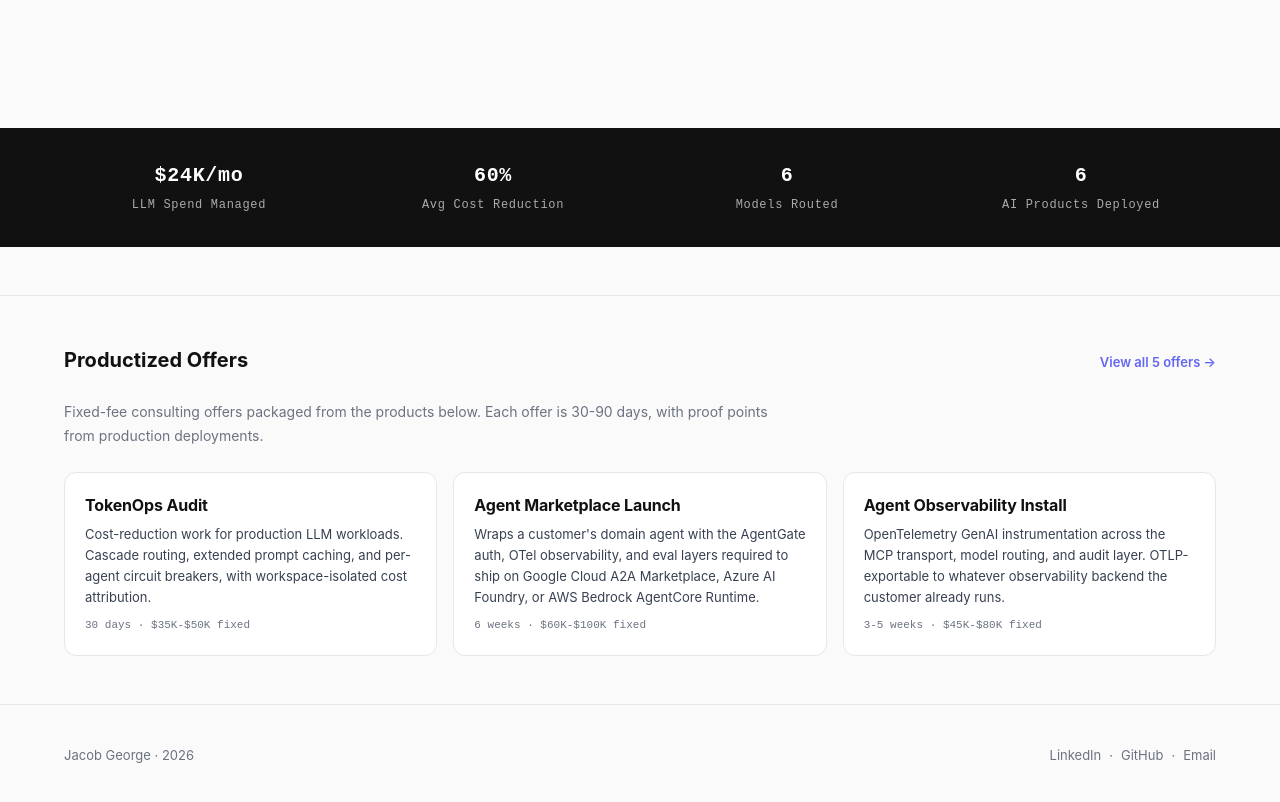
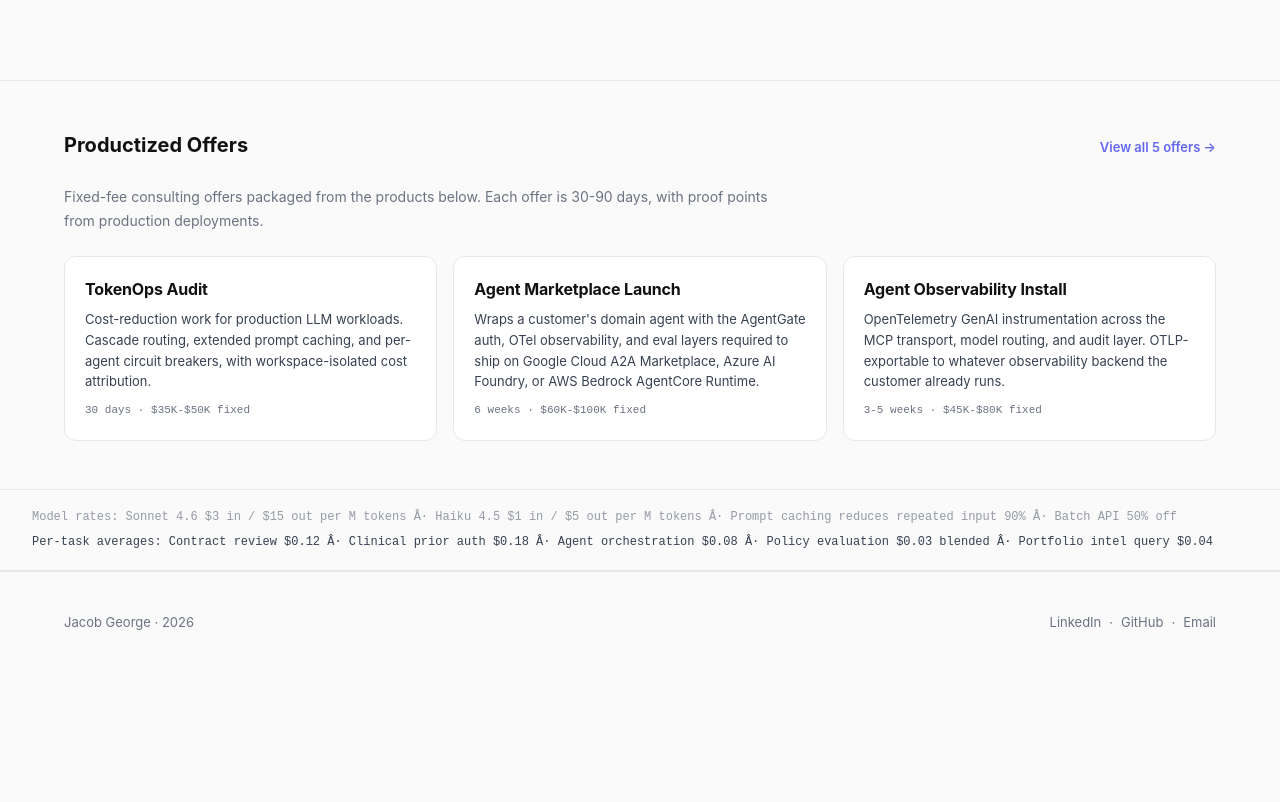
Before and after one commit to riiiiiicoooo/portfolio-site, a React (Vite) app: page / in a window 1280 px wide. Shown: the part 2420-3222 px from the top of the page. After the commit the page ends 3093 px from the top, so only its background shows below. Built offline with nearby package versions, Linux system fonts and the light colour scheme.

Commit message:
Change 2D: compact AI Economics Banner into strip above footer

```diff
--- a/src/App.jsx
+++ b/src/App.jsx
@@ -199,8 +199,6 @@ function HomePage() {
         </div>
       </section>
 
-      {/* AI Economics Banner */}
-      <AIEconomicsBanner />
 
       {/* Productized Offers Teaser */}
       <section style={{ padding: "48px 0", borderTop: "1px solid #e5e7eb" }}>
@@ -258,6 +256,15 @@ function HomePage() {
         </div>
       </section>
 
+      {/* AI Economics Strip */}
+      <section className="economics-strip">
+        <div className="economics-strip-line-1">
+          Model rates: Sonnet 4.6 $3 in / $15 out per M tokens Â· Haiku 4.5 $1 in / $5 out per M tokens Â· Prompt caching reduces repeated input 90% Â· Batch API 50% off
+        </div>
+        <div className="economics-strip-line-2">
+          Per-task averages: Contract review $0.12 Â· Clinical prior auth $0.18 Â· Agent orchestration $0.08 Â· Policy evaluation $0.03 blended Â· Portfolio intel query $0.04
+        </div>
+      </section>
     </div>
   );
 }
--- a/src/index.css
+++ b/src/index.css
@@ -386,3 +386,8 @@ footer{padding:40px 0;border-top:1px solid var(--border);text-align:center;color
   .compact-arrow{order:4;margin-left:auto}
   .compact-info{flex-basis:calc(100% - 60px)}
 }
+/* AI Economics Strip */
+.economics-strip{padding:18px 32px;border-top:1px solid #e5e7eb;border-bottom:1px solid #e5e7eb;background:#fafafa;font-family:ui-monospace,SFMono-Regular,monospace;font-size:12px;color:#6b7280;display:flex;flex-direction:column;gap:6px}
+.economics-strip-line-1{opacity:0.7}
+.economics-strip-line-2{color:#374151}
+@media (max-width:768px){.economics-strip{padding:14px 16px;overflow-x:auto;white-space:nowrap}.economics-strip::-webkit-scrollbar{display:none}}
```
